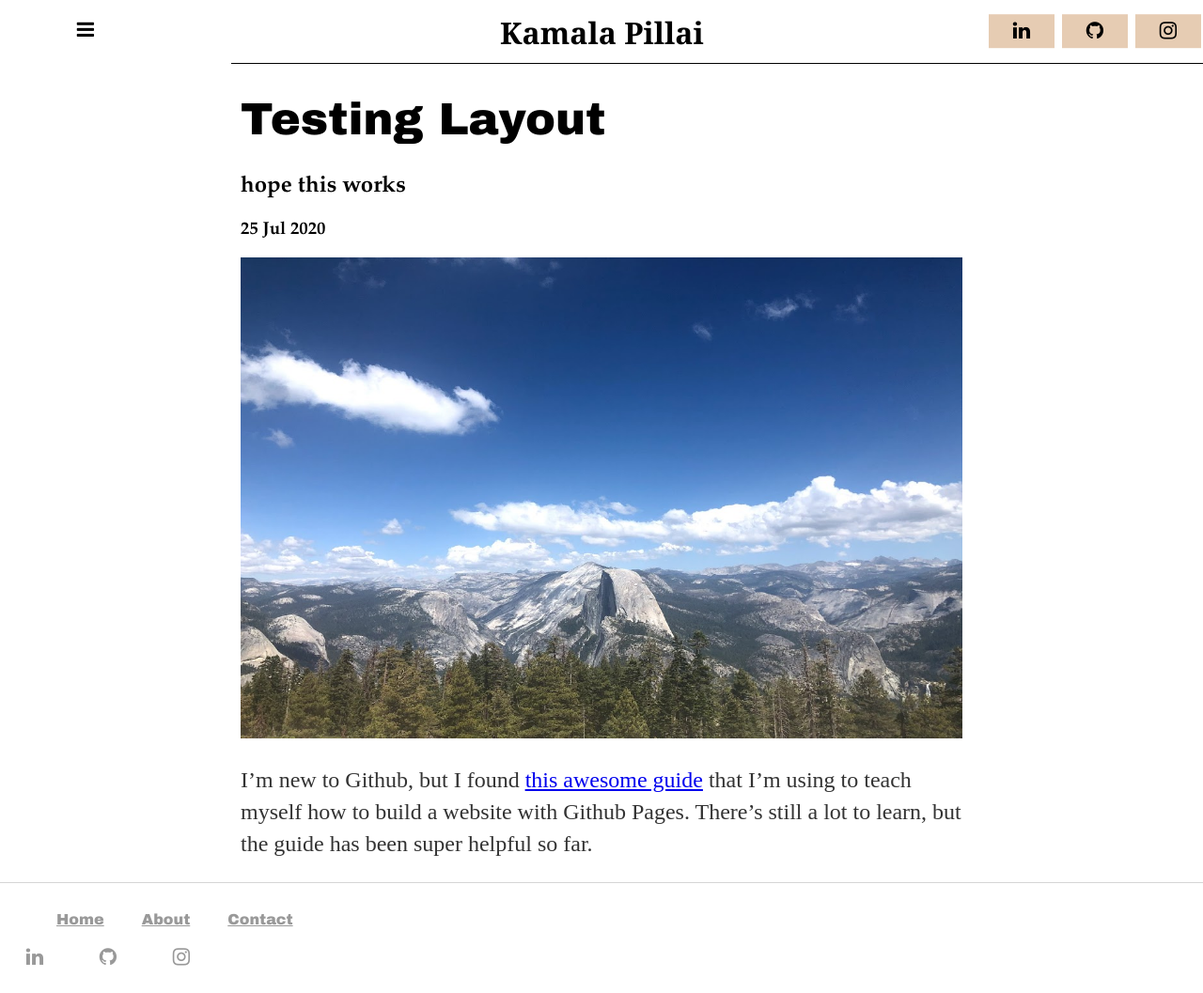
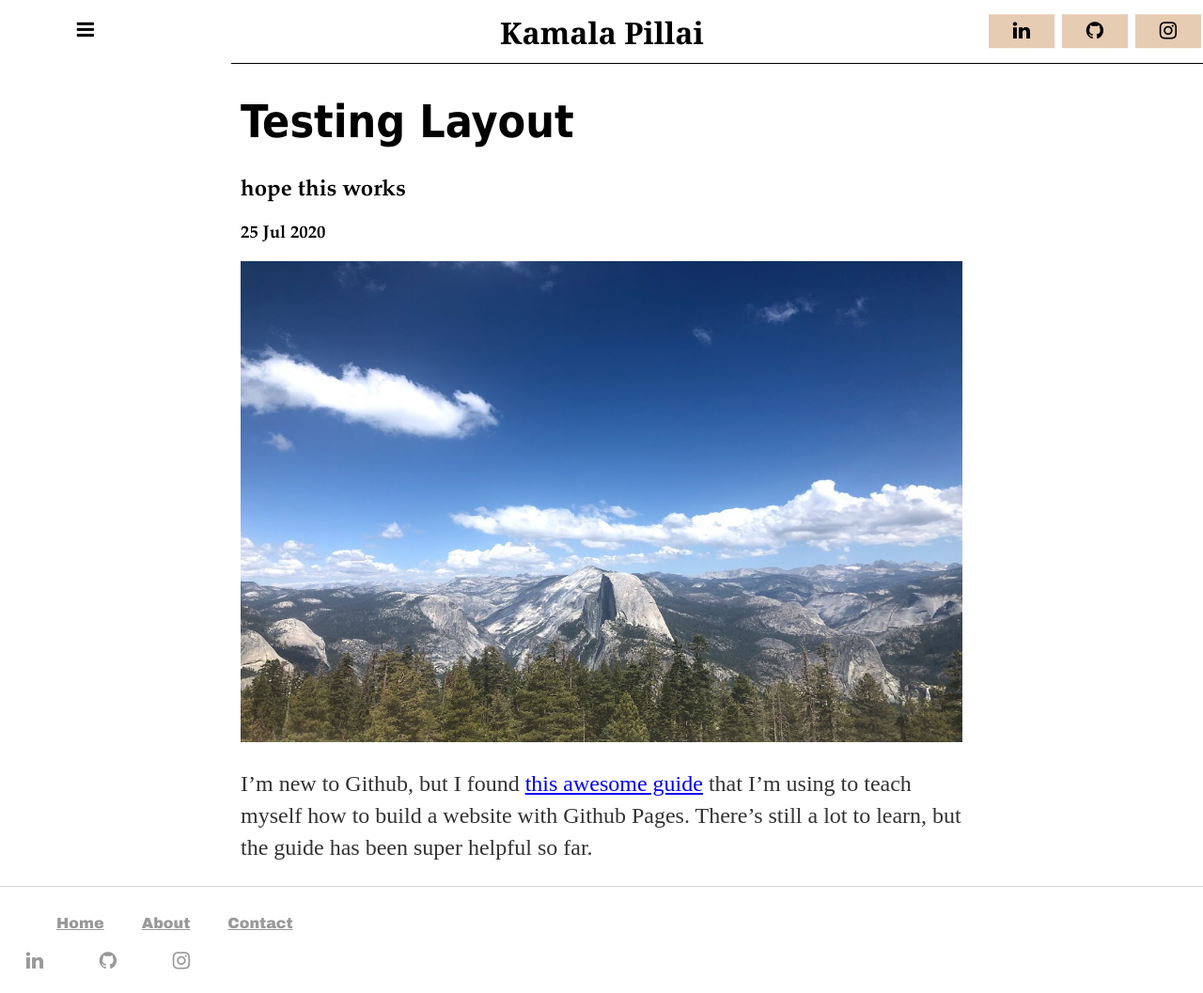
Before and after one commit to kpill/kpill.github.io, a Jekyll site: the page built from _posts/2020-07-25-testing.md, in a window 1280 px wide. Shown: the whole page at 94% size. Built offline with Jekyll 4.4.1, drawn with Linux system fonts in a browser that asks for light colours.

Commit message:
Update main.css

```diff
--- a/css/main.css
+++ b/css/main.css
@@ -96,7 +96,6 @@ footer .social-icons {
 }
 
 footer .fa-linkedin {
-	text-decoration: bold;
 	background: white;
 	color: #999;
 }
@@ -111,7 +110,6 @@ footer .fa-linkedin {
 }
 
 footer .fa-github {
-	text-decoration: bold;
 	background: white;
 	color: #999;
 }
@@ -126,7 +124,6 @@ footer .fa-github {
 
 
 footer .fa-instagram {
-	text-decoration: bold;
 	background: white;
 	color: #999;
 }
@@ -213,11 +210,12 @@ footer {
 
 a.footer {
 	text-decoration: none;
+	font-weight: bold;
 	color: #999;
 }
 
 a.footer:hover, a.footer:active {
-	text-decoration: bold;
+	text-decoration: none;
 }
 
 ul.posts {
@@ -259,7 +257,8 @@ img.link:hover {
 }
 
 h1.post {
-	font-family: "Arial Black", Gadget, sans-serif;
+	font-family: Tahoma, Geneva, sans-serif;
+	font-weight: bold;
 	margin-left: 20vw;
 	margin-right: 20vw;
 	font-size: 3em;
```
